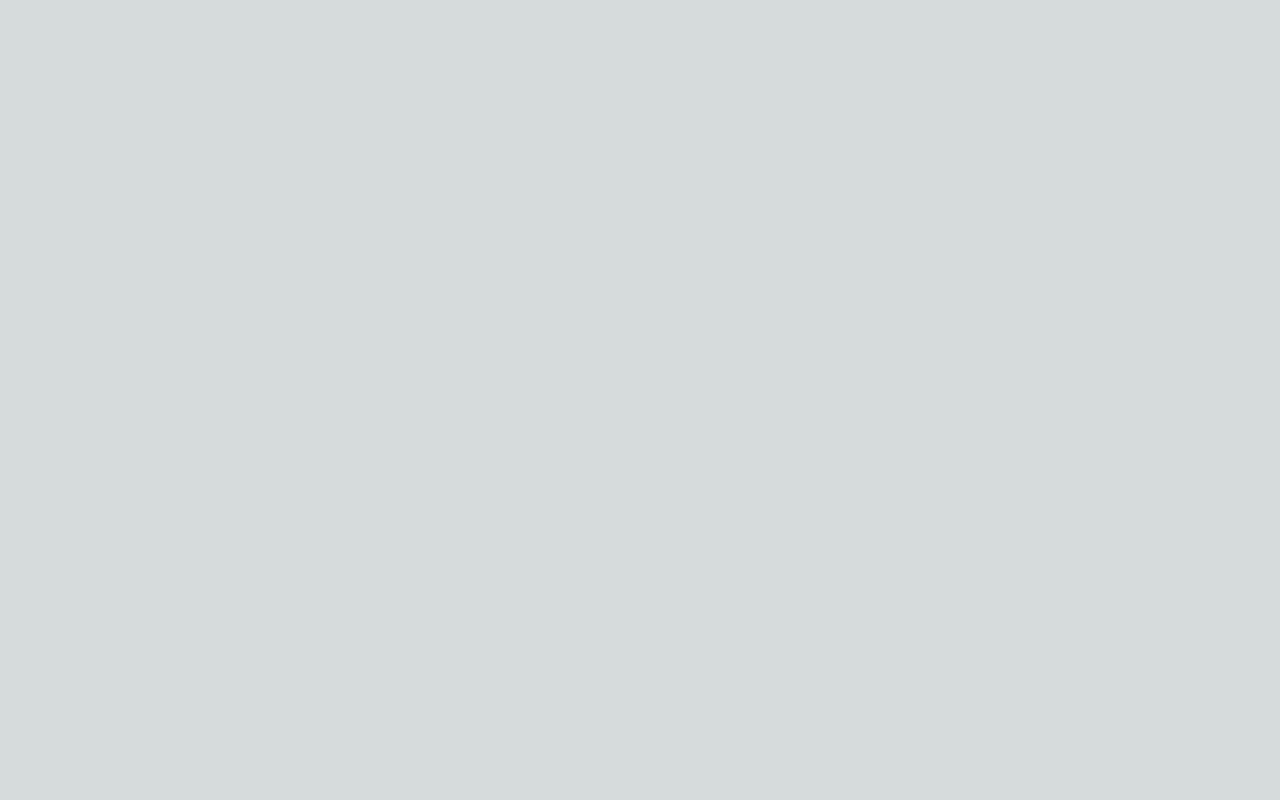
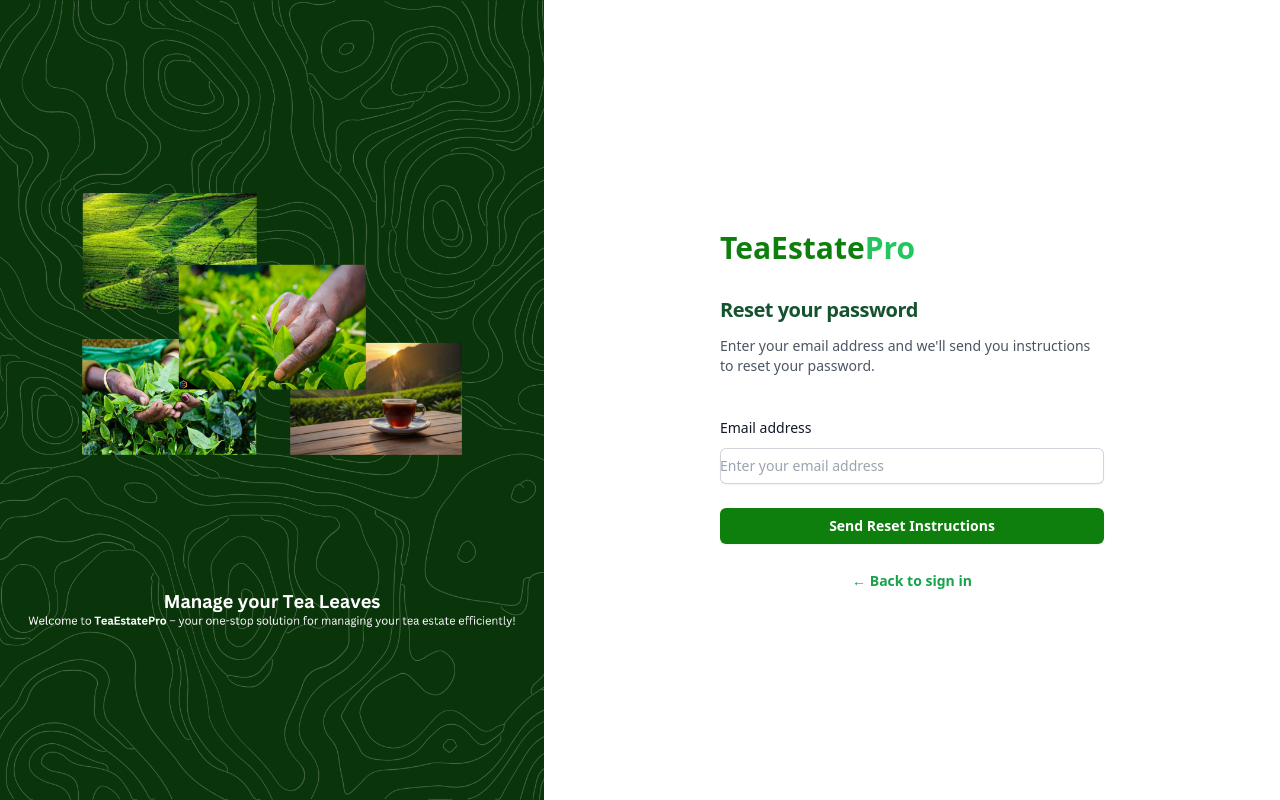
Before and after one commit to kavindarlm/tea-estate-webapp, a Next.js app: page /forgot-password in a window 1280 px wide. Before the commit this address had no page. Built offline with nearby package versions, Linux system fonts and the light colour scheme.

Commit message:
feat: Implement forgot password functionality with email validation and temporary password generation

```diff
--- a/src/components/UserForgetPassword.jsx
+++ b/src/components/UserForgetPassword.jsx
@@ -0,0 +1,136 @@
+import { useState } from 'react';
+import { useRouter } from 'next/router';
+
+function UserForgetPassword() {
+  const [email, setEmail] = useState('');
+  const [error, setError] = useState('');
+  const [success, setSuccess] = useState('');
+  const [isSubmitting, setIsSubmitting] = useState(false);
+  const router = useRouter();
+
+  const handleSubmit = async (event) => {
+    event.preventDefault();
+    setError('');
+    setSuccess('');
+    setIsSubmitting(true);
+
+    try {
+      const response = await fetch('/api/auth/forgot-password', {
+        method: 'POST',
+        headers: {
+          'Content-Type': 'application/json',
+        },
+        body: JSON.stringify({ email }),
+      });
+
+      if (!response.ok) {
+        throw new Error('Failed to send reset email');
+      }
+
+      const data = await response.json();
+
+      if (!data.success) {
+        throw new Error(data.message || 'Failed to send reset email');
+      }
+
+      setSuccess('Password reset instructions have been sent to your email address.');
+      console.log('Password reset email sent successfully');
+
+    } catch (error) {
+      console.error('Forgot password error:', error);
+      setError(error.message);
+    } finally {
+      setIsSubmitting(false);
+    }
+  };
+
+  const handleBackToLogin = () => {
+    router.push('/login');
+  };
+
+  return (
+    <div className="flex flex-col lg:flex-row min-h-screen">
+      <div className="relative lg:flex-1 hidden lg:block">
+        <img
+          className="absolute inset-0 h-full w-full object-cover"
+          src="/img/2.png"
+          alt=""
+        />
+      </div>
+      <div className="flex flex-1 flex-col justify-center px-4 py-12 sm:px-6 lg:px-20 xl:px-24">
+        <div className="mx-auto w-full max-w-sm lg:w-full">
+          <div>
+            <div className="flex h-20 shrink-0 items-center font-bold text-3xl">
+              <div className='text-buttonColor'>TeaEstate</div><div className='text-green-500'>Pro</div>
+            </div>
+            <h2 className="mt-1 text-xl font-bold leading-9 tracking-tight text-green-900">
+              Reset your password
+            </h2>
+            <p className="mt-2 text-sm text-gray-600">
+              Enter your email address and we'll send you instructions to reset your password.
+            </p>
+          </div>
+
+          <div className="mt-10">
+            <div>
+              <form onSubmit={handleSubmit} className="space-y-6">
+                <div>
+                  <label htmlFor="email" className="block text-sm font-medium leading-6 text-gray-900">
+                    Email address
+                  </label>
+                  <div className="mt-2">
+                    <input
+                      id="email"
+                      name="email"
+                      type="email"
+                      autoComplete="email"
+                      required
+                      value={email}
+                      onChange={(e) => setEmail(e.target.value)}
+                      className="block w-full rounded-md border-0 py-1.5 shadow-sm ring-1 ring-inset ring-gray-300 placeholder:text-gray-400 focus:ring-2 focus:ring-inset focus:ring-green-600 sm:text-sm sm:leading-6 text-black"
+                      placeholder="Enter your email address"
+                    />
+                  </div>
+                </div>
+
+                {error && (
+                  <div className="text-red-500 text-sm bg-red-50 border border-red-200 rounded-md p-3">
+                    {error}
+                  </div>
+                )}
+
+                {success && (
+                  <div className="text-green-700 text-sm bg-green-50 border border-green-200 rounded-md p-3">
+                    {success}
+                  </div>
+                )}
+
+                <div>
+                  <button
+                    type="submit"
+                    disabled={isSubmitting}
+                    className="flex w-full justify-center rounded-md bg-buttonColor px-3 py-1.5 text-sm font-semibold leading-6 text-white shadow-sm hover:bg-green-600 focus-visible:outline focus-visible:outline-2 focus-visible:outline-offset-2 focus-visible:outline-indigo-600 disabled:opacity-50 disabled:cursor-not-allowed"
+                  >
+                    {isSubmitting ? 'Sending...' : 'Send Reset Instructions'}
+                  </button>
+                </div>
+
+                <div className="text-center">
+                  <button
+                    type="button"
+                    onClick={handleBackToLogin}
+                    className="text-sm font-semibold text-green-600 hover:text-green-500"
+                  >
+                    ← Back to sign in
+                  </button>
+                </div>
+              </form>
+            </div>
+          </div>
+        </div>
+      </div>
+    </div>
+  );
+}
+
+export default UserForgetPassword;
--- a/src/components/UserLogin.jsx
+++ b/src/components/UserLogin.jsx
@@ -137,9 +137,13 @@ function UserLogin({ setIsLoggedIn }) {
                   </div>
 
                   <div className="text-sm leading-6">
-                    <a href="#" className="font-semibold text-green-600 hover:text-green-500">
+                    <button
+                      type="button"
+                      onClick={() => router.push('/forgot-password')}
+                      className="font-semibold text-green-600 hover:text-green-500 bg-transparent border-none cursor-pointer"
+                    >
                       Forgot password?
-                    </a>
+                    </button>
                   </div>
                 </div>
 
--- a/src/pages/_app.js
+++ b/src/pages/_app.js
@@ -13,13 +13,14 @@ function MyApp({ Component, pageProps }) {
     const token = localStorage.getItem('token');
     if (token) {
       setIsLoggedIn(true);
-    } else {
+    } else if (router.pathname !== '/login' && router.pathname !== '/forgot-password') {
       router.push('/login');
     }
     setIsLoading(false);
   }, [router]);
 
   const isLoginPage = router.pathname === '/login';
+  const isForgotPasswordPage = router.pathname === '/forgot-password';
 
   if (isLoading) {
     return null; // Render nothing while loading
@@ -28,9 +29,11 @@ function MyApp({ Component, pageProps }) {
   return (
     <div className="bg-white">
       <main>
-        {isLoggedIn && !isLoginPage && <Sidebar />}
+        {isLoggedIn && !isLoginPage && !isForgotPasswordPage && <Sidebar />}
         {isLoginPage ? (
           <UserLogin setIsLoggedIn={setIsLoggedIn} />
+        ) : isForgotPasswordPage ? (
+          <Component {...pageProps} />
         ) : (
           isLoggedIn && <Component {...pageProps} setIsLoggedIn={setIsLoggedIn} />
         )}
--- /dev/null
+++ b/src/pages/api/auth/forgot-password.js
@@ -0,0 +1,47 @@
+import { forgotPassword } from '../../../services/userService';
+
+export default async function handler(req, res) {
+  if (req.method !== 'POST') {
+    return res.status(405).json({
+      success: false,
+      message: 'Method not allowed'
+    });
+  }
+
+  const { email } = req.body;
+
+  // Validate input
+  if (!email) {
+    return res.status(400).json({
+      success: false,
+      message: 'Email address is required'
+    });
+  }
+
+  // Basic email validation
+  const emailRegex = /^[^\s@]+@[^\s@]+\.[^\s@]+$/;
+  if (!emailRegex.test(email)) {
+    return res.status(400).json({
+      success: false,
+      message: 'Please provide a valid email address'
+    });
+  }
+
+  try {
+    // Use the forgotPassword service to handle password reset
+    const result = await forgotPassword(email);
+
+    return res.status(200).json({
+      success: true,
+      message: result.message
+    });
+  } catch (error) {
+    console.error('Forgot password API error:', error);
+
+    // Return a generic message for security (don't reveal if email exists or not)
+    return res.status(200).json({
+      success: true,
+      message: 'If an account with this email exists, password reset instructions have been sent'
+    });
+  }
+}
--- /dev/null
+++ b/src/pages/forgot-password.js
@@ -0,0 +1,12 @@
+import React from "react";
+import UserForgetPassword from "../components/UserForgetPassword";
+
+const ForgotPasswordPage = () => {
+  return (
+    <div>
+      <UserForgetPassword/>
+    </div>
+  );
+};
+
+export default ForgotPasswordPage;
--- a/src/pages/index.js
+++ b/src/pages/index.js
@@ -33,7 +33,7 @@ export default function Home() {
   }, [router]);
 
   if (isLoading) {
-    return null; // Render nothing while loading
+    return null;
   }
 
   return isLoggedIn ? <Dashboard /> : null;
--- a/src/services/userService.js
+++ b/src/services/userService.js
@@ -5,8 +5,7 @@ import nodemailer from 'nodemailer';
 import { User } from '../../models';
 import { grantSystemFeaturesToUser, convertPermissionsToFeatureIds } from './systemFeatureService';
 import dotenv from 'dotenv';
-
-dotenv.config(); // Load environment variables from .env file
+dotenv.config();
 
 // create reusable transporter object using the default SMTP transport
 const transporter = nodemailer.createTransport({
@@ -153,3 +152,61 @@ export const updateUserPassword = async (id, hashedPassword) => {
     throw error;
   }
 };
+
+// service for forgot password
+export const forgotPassword = async (email) => {
+  try {
+    // Check if user exists with this email
+    const user = await User.findOne({ where: { user_email: email, deleted: false } });
+    if (!user) {
+      throw new Error('No account found with this email address');
+    }
+
+    // Generate a new temporary password
+    const temporaryPassword = generateTemporaryPassword();
+
+    // Hash the temporary password using bcrypt
+    const saltRounds = 10;
+    const hashedTempPassword = await bcrypt.hash(temporaryPassword, saltRounds);
+
+    // Update user's password in database
+    await User.update(
+      { password: hashedTempPassword },
+      { where: { user_id: user.user_id } }
+    );
+
+    // Send email with the temporary password
+    const mailOptions = {
+      from: process.env.EMAIL_USER,
+      to: email,
+      subject: 'Password Reset - TeaEstate Pro',
+      html: `
+        <div style="font-family: Arial, sans-serif; max-width: 600px; margin: 0 auto;">
+          <h2 style="color: #16a34a;">TeaEstate Pro - Password Reset</h2>
+          <p>Hello ${user.user_name},</p>
+          <p>We received a request to reset your password. Your new temporary password is:</p>
+          <div style="background-color: #f3f4f6; padding: 15px; border-radius: 5px; margin: 20px 0;">
+            <strong style="font-size: 18px; color: #1f2937;">${temporaryPassword}</strong>
+          </div>
+          <p><strong>Important:</strong> Please log in with this temporary password and change it immediately for security reasons.</p>
+          <p>If you did not request this password reset, please contact our support team immediately.</p>
+          <hr style="margin: 30px 0; border: none; border-top: 1px solid #e5e7eb;">
+          <p style="color: #6b7280; font-size: 14px;">
+            This is an automated message. Please do not reply to this email.
+          </p>
+        </div>
+      `
+    };
+
+    await transporter.sendMail(mailOptions);
+    console.log('Password reset email sent successfully to:', email);
+
+    return {
+      success: true,
+      message: 'Password reset instructions have been sent to your email address'
+    };
+  } catch (error) {
+    console.error('Forgot password error:', error);
+    throw error;
+  }
+};
```
Also changed, not shown: src/pages/login.js (+8 -8 lines).
